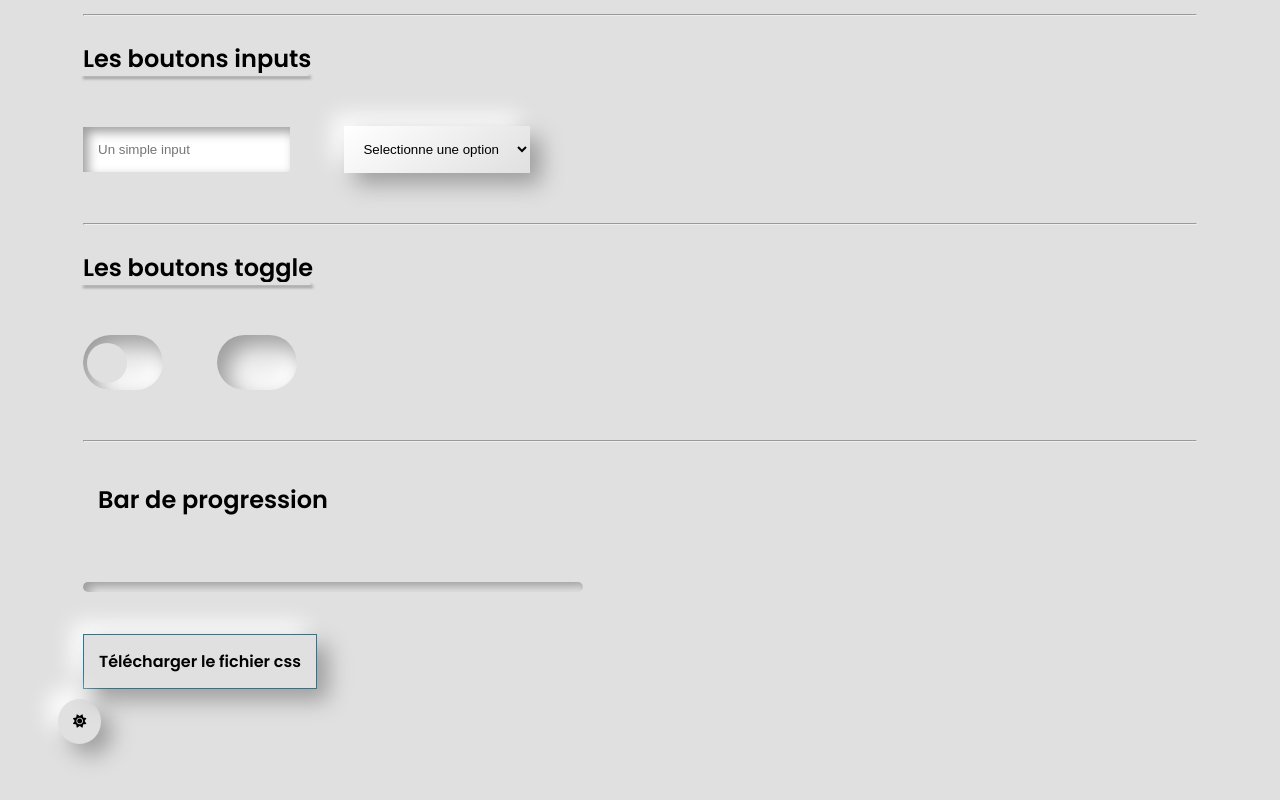
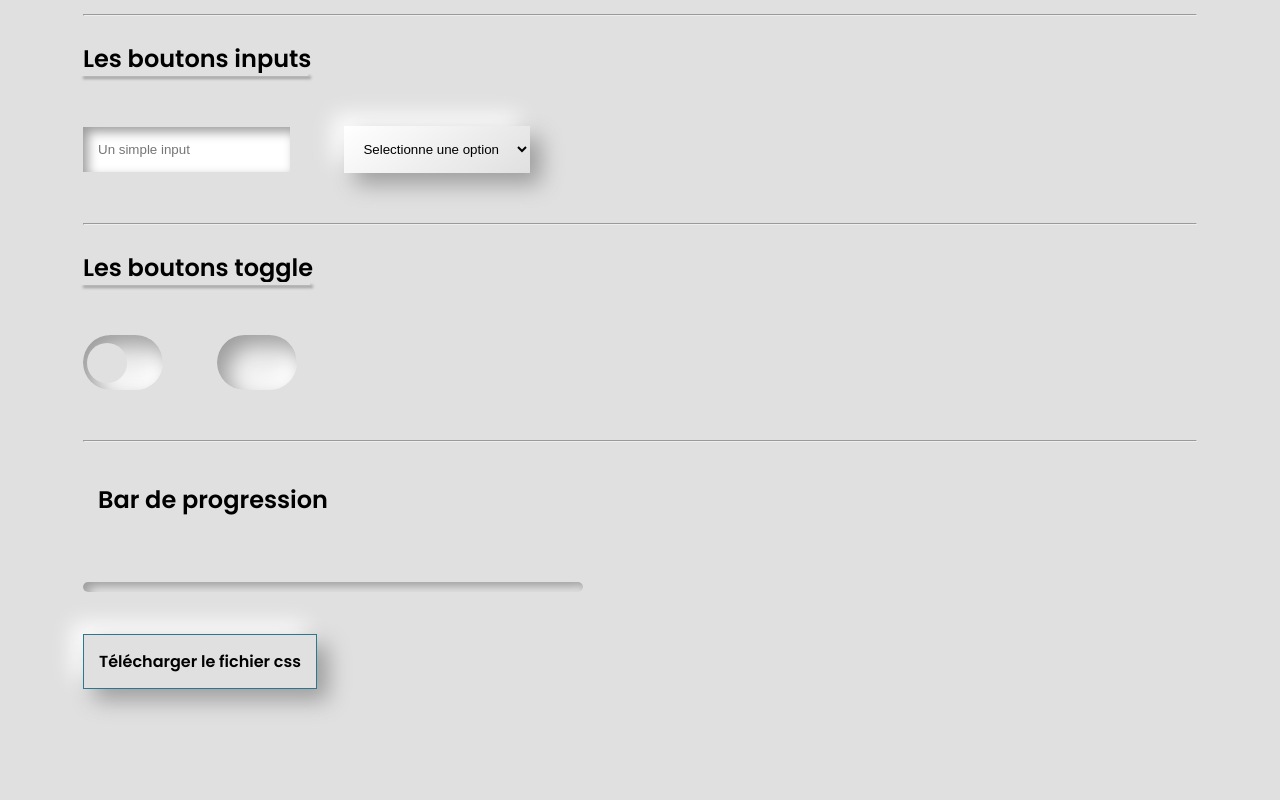
Before and after one commit to NathanJourdain/neumorphism, a plain HTML site: page index.html in a window 1280 px wide. Shown: the part 322-1122 px from the top of the page. After the commit the page ends 1079 px from the top, so only its background shows below. Drawn offline with Linux system fonts and the light colour scheme.

Commit message:
add files

```diff
--- a/index.html
+++ b/index.html
@@ -66,7 +66,6 @@
         </div>
     </main>
 
-    <button class="neumorphism btn circle color-mode"><i class="fas fa-sun"></i></button>
 
 </body>
 </html>
```
